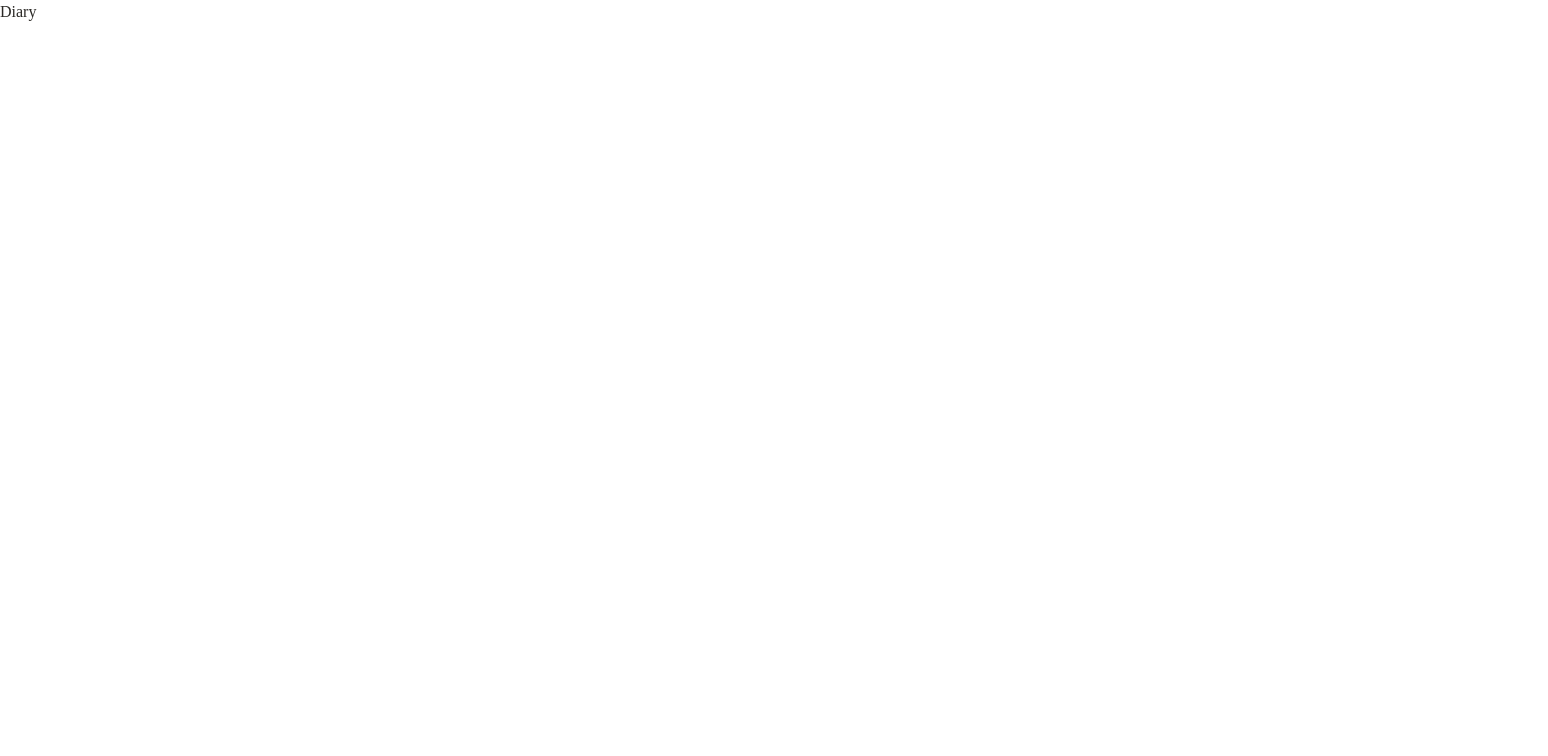
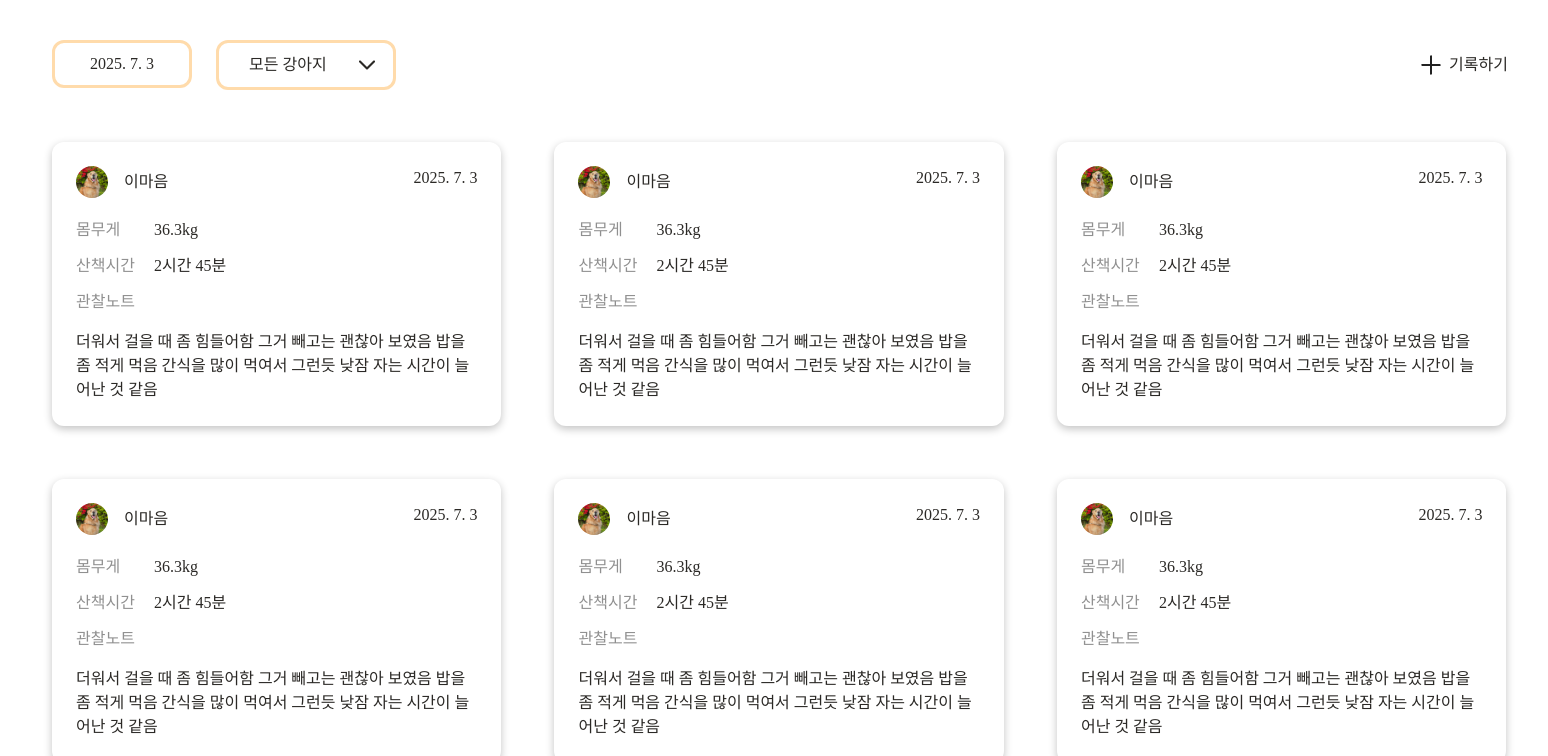
Before and after one commit to run3go/WEB4_5_404TNF_FE, a Next.js app: page /diary in a window 1280 px wide. Shown: the top 756 px of the page, 1548 px wide, since content can reach past the window. Built offline with nearby package versions, Linux system fonts and the light colour scheme.

Commit message:
💄 Style: 멍멍일지 리스트 페이지 퍼블리싱

```diff
--- a/src/app/diary/page.tsx
+++ b/src/app/diary/page.tsx
@@ -1,7 +1,45 @@
-export default async function Diary() {
+'use client';
+import Icon from '@/components/common/Icon';
+import SelectBox from '@/components/common/SelectBox';
+import LogCard from '@/components/diary/LogCard';
+import Link from 'next/link';
+
+export default function Diary() {
+  const options = [
+    { value: '이마음', label: '이마음' },
+    { value: '이구름', label: '이구름' },
+    { value: '이솜', label: '이솜' },
+  ];
+
   return (
-    <>
-      <h1>Diary</h1>
-    </>
+    <div className={`w-[1548px] p-10`}>
+      <div className="mb-3 flex justify-between">
+        <div className="flex gap-6 pl-3">
+          <div className="flex h-12 w-35 items-center justify-center rounded-xl border-3 border-[var(--color-primary-200)]">
+            2025. 7. 3
+          </div>
+          <SelectBox
+            options={options}
+            width={180}
+            placeholder="모든 강아지"
+            footstep
+            hasBorder
+          />
+        </div>
+        <Link className="flex items-center gap-2" href={'/post/create'}>
+          <Icon width="20px" height="20px" left="-266px" top="-75px" />
+          <span className="font-medium">기록하기</span>
+        </Link>
+      </div>
+      <ul className="scrollbar-hidden -mr-3 flex h-[700px] flex-wrap gap-[53px] overflow-y-scroll pt-10 pr-3 pb-4 pl-3">
+        {Array(9)
+          .fill(0)
+          .map((item, i) => (
+            <li key={i} className="basis-[calc(33%-31px)]">
+              <LogCard />
+            </li>
+          ))}
+      </ul>
+    </div>
   );
 }
--- a/src/assets/styles/global.css
+++ b/src/assets/styles/global.css
@@ -27,6 +27,7 @@
 
 body {
   font-family: 'GmarketSansMedium';
+  font-weight: 500;
   color: var(--color-black);
   -ms-overflow-style: none;
 }
--- /dev/null
+++ b/src/components/diary/LogCard.tsx
@@ -0,0 +1,42 @@
+import dog from '@/assets/images/dog_img.png';
+import Image from 'next/image';
+import Card from '../common/Card';
+
+export default function LogCard() {
+  return (
+    <Card className="card__hover flex flex-col gap-3">
+      <div className="mb-2 flex justify-between">
+        <div className="flex items-center gap-4">
+          <Image
+            className="rounded-full"
+            src={dog}
+            alt="프로필 이미지"
+            width={32}
+            height={32}
+          />
+          <span>이마음</span>
+        </div>
+        <span>2025. 7. 3</span>
+      </div>
+      <div>
+        <span className="inline-block w-[78px] text-[var(--color-grey)]">
+          몸무게
+        </span>
+        <span>36.3kg</span>
+      </div>
+      <div>
+        <span className="inline-block w-[78px] text-[var(--color-grey)]">
+          산책시간
+        </span>
+        <span>2시간 45분</span>
+      </div>
+      <div>
+        <span className="text-[var(--color-grey)]">관찰노트</span>
+        <p className="mt-4">
+          더워서 걸을 때 좀 힘들어함 그거 빼고는 괜찮아 보였음 밥을 좀 적게 먹음
+          간식을 많이 먹여서 그런듯 낮잠 자는 시간이 늘어난 것 같음
+        </p>
+      </div>
+    </Card>
+  );
+}
```
